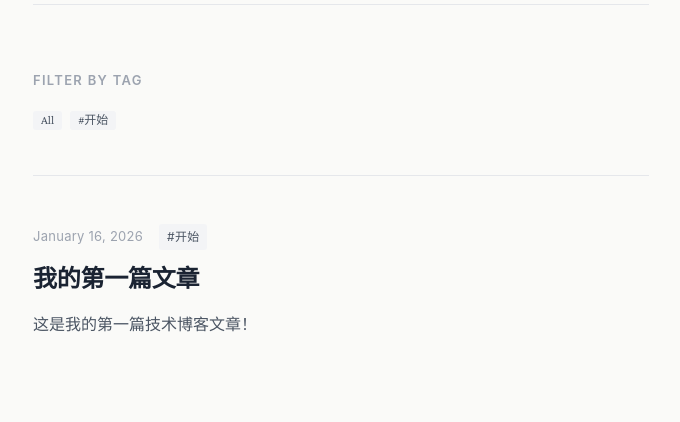
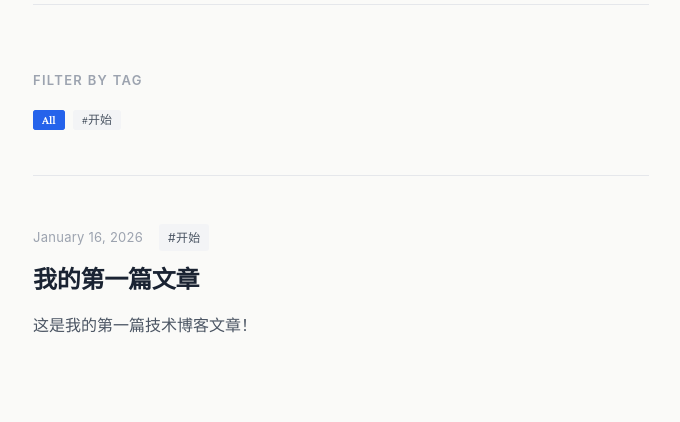
Before and after one commit to xiaomengicp/tech-blog, a Jekyll site: the page built from index.html, in a window 1280 px wide. Shown: the part 183-605 px from the top of the page, without its empty margins (299-979 px from the left). Built offline with Jekyll 4.4.1, drawn with Linux system fonts in a browser that asks for light colours.

Commit message:
Fix tag filtering functionality

```diff
--- a/assets/css/style.css
+++ b/assets/css/style.css
@@ -353,12 +353,21 @@
   border-radius: 3px;
   font-size: 0.75rem;
   transition: all 0.2s ease;
+  cursor: pointer;
+  border: 1px solid transparent;
 }
 
 .post-tag:hover {
   background: var(--accent);
   color: white;
   border-bottom: none;
+}
+
+.post-tag.active {
+  background: var(--accent);
+  color: white;
+  border-color: var(--accent);
+  font-weight: 600;
 }
 
 .post-title-link {
--- a/index.html
+++ b/index.html
@@ -35,7 +35,7 @@
         {% if post.tags %}
         <div class="post-tags">
           {% for tag in post.tags %}
-          <a href="#{{ tag | slugify }}" class="post-tag">#{{ tag }}</a>
+          <a href="#{{ tag | slugify }}" class="post-tag" data-tag="{{ tag | slugify }}">#{{ tag }}</a>
           {% endfor %}
         </div>
         {% endif %}
```
